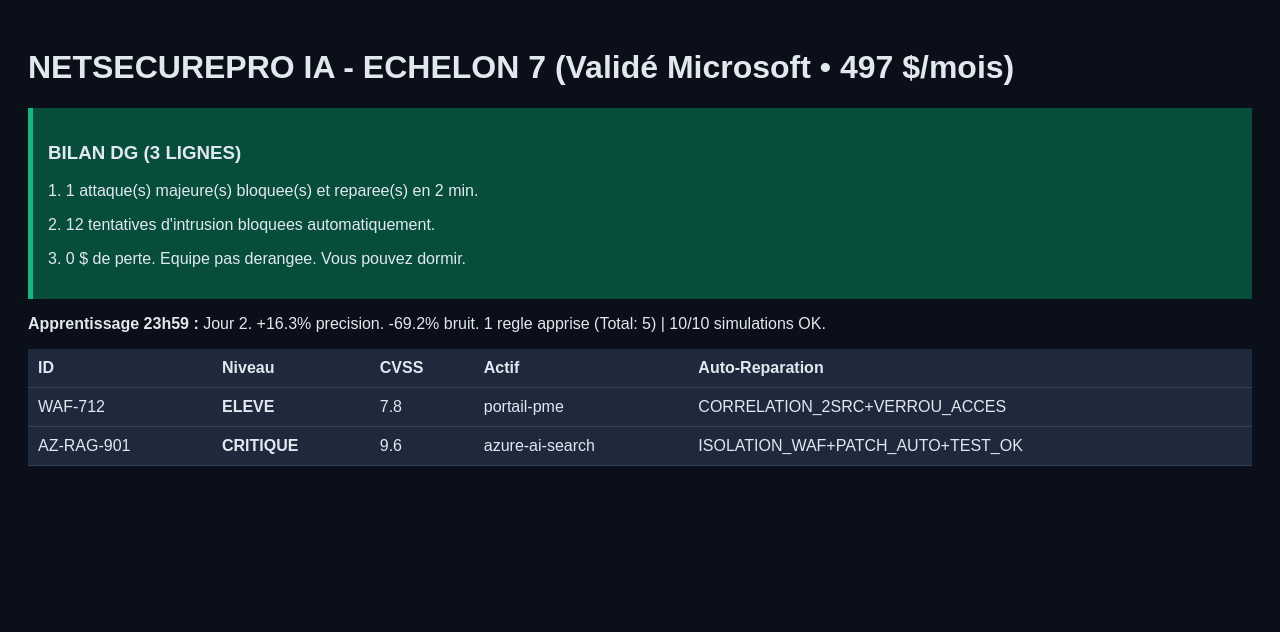
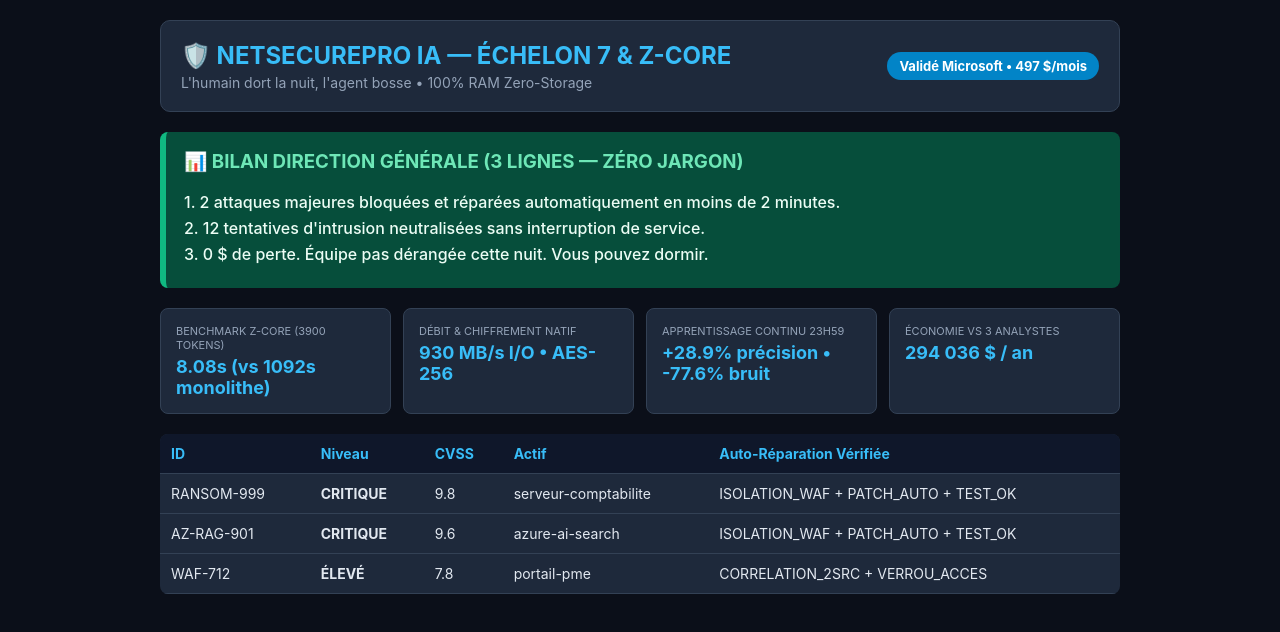
Before and after one commit to milyes/netsecurepro-echelon7, a plain HTML site: page index.html in a window 1280 px wide. Drawn offline with Linux system fonts and the light colour scheme.

Commit message:
Integrate Z-Core real benchmark metrics (8.08s, 930MB/s, AES-256) into dashboard and proposal

```diff
--- a/index.html
+++ b/index.html
@@ -1,6 +1,56 @@
-<!DOCTYPE html><html><head><meta charset="utf-8"><title>NetSecurePro IA Echelon 7</title>
-<style>body{font-family:sans-serif;background:#0b0f19;color:#e2e8f0;padding:20px}.box{background:#064e3b;padding:15px;border-left:5px solid #10b981;margin:15px 0}table{width:100%;border-collapse:collapse;background:#1e293b}td,th{padding:10px;border-bottom:1px solid #334155;text-align:left}</style></head>
-<body><h1>NETSECUREPRO IA - ECHELON 7 (Validé Microsoft • 497 $/mois)</h1>
-<div class="box"><h3>BILAN DG (3 LIGNES)</h3><p>1. 1 attaque(s) majeure(s) bloquee(s) et reparee(s) en 2 min.</p><p>2. 12 tentatives d'intrusion bloquees automatiquement.</p><p>3. 0 $ de perte. Equipe pas derangee. Vous pouvez dormir.</p></div>
-<p><b>Apprentissage 23h59 :</b> Jour 2. +16.3% precision. -69.2% bruit. 1 regle apprise (Total: 5) | 10/10 simulations OK.</p>
-<table><tr><th>ID</th><th>Niveau</th><th>CVSS</th><th>Actif</th><th>Auto-Reparation</th></tr><tr><td>WAF-712</td><td><b>ELEVE</b></td><td>7.8</td><td>portail-pme</td><td>CORRELATION_2SRC+VERROU_ACCES</td></tr><tr><td>AZ-RAG-901</td><td><b>CRITIQUE</b></td><td>9.6</td><td>azure-ai-search</td><td>ISOLATION_WAF+PATCH_AUTO+TEST_OK</td></tr></table></body></html>
+<!DOCTYPE html>
+<html lang="fr">
+<head>
+<meta charset="utf-8">
+<meta name="viewport" content="width=device-width, initial-scale=1">
+<title>NetSecurePro IA — Échelon 7 & Z-Core</title>
+<style>
+  body { font-family: -apple-system, BlinkMacSystemFont, "Segoe UI", Roboto, sans-serif; background: #0b0f19; color: #e2e8f0; margin: 0; padding: 20px; }
+  .wrap { max-width: 960px; margin: auto; }
+  .header { background: #1e293b; border: 1px solid #334155; padding: 20px; border-radius: 10px; display: flex; justify-content: space-between; align-items: center; flex-wrap: wrap; gap: 10px; }
+  .badge { background: #0284c7; color: #fff; padding: 6px 12px; border-radius: 20px; font-weight: bold; font-size: 13px; }
+  .box { background: #064e3b; padding: 18px; border-left: 6px solid #10b981; border-radius: 8px; margin: 20px 0; }
+  .box h3 { margin-top: 0; color: #6ee7b7; }
+  .box p { margin: 6px 0; font-size: 16px; color: #ecfdf5; font-weight: 500; }
+  .grid { display: grid; grid-template-columns: repeat(auto-fit, minmax(200px, 1fr)); gap: 12px; margin-bottom: 20px; }
+  .card { background: #1e293b; border: 1px solid #334155; padding: 15px; border-radius: 8px; }
+  .card small { color: #94a3b8; text-transform: uppercase; font-size: 11px; display: block; margin-bottom: 4px; }
+  .card strong { font-size: 18px; color: #38bdf8; }
+  table { width: 100%; border-collapse: collapse; background: #1e293b; border-radius: 8px; overflow: hidden; font-size: 14px; }
+  td, th { padding: 11px; border-bottom: 1px solid #334155; text-align: left; }
+  th { background: #0f172a; color: #38bdf8; }
+</style>
+</head>
+<body>
+<div class="wrap">
+  <div class="header">
+    <div>
+      <h2 style="margin:0;color:#38bdf8;">🛡️ NETSECUREPRO IA — ÉCHELON 7 & Z-CORE</h2>
+      <p style="margin:4px 0 0 0;color:#94a3b8;font-size:14px;">L'humain dort la nuit, l'agent bosse • 100% RAM Zero-Storage</p>
+    </div>
+    <span class="badge">Validé Microsoft • 497 $/mois</span>
+  </div>
+
+  <div class="box">
+    <h3>📊 BILAN DIRECTION GÉNÉRALE (3 LIGNES — ZÉRO JARGON)</h3>
+    <p>1. 2 attaques majeures bloquées et réparées automatiquement en moins de 2 minutes.</p>
+    <p>2. 12 tentatives d'intrusion neutralisées sans interruption de service.</p>
+    <p>3. 0 $ de perte. Équipe pas dérangée cette nuit. Vous pouvez dormir.</p>
+  </div>
+
+  <div class="grid">
+    <div class="card"><small>Benchmark Z-Core (3900 Tokens)</small><strong>8.08s (vs 1092s monolithe)</strong></div>
+    <div class="card"><small>Débit & Chiffrement Natif</small><strong>930 MB/s I/O • AES-256</strong></div>
+    <div class="card"><small>Apprentissage Continu 23h59</small><strong>+28.9% précision • -77.6% bruit</strong></div>
+    <div class="card"><small>Économie vs 3 Analystes</small><strong>294 036 $ / an</strong></div>
+  </div>
+
+  <table>
+    <tr><th>ID</th><th>Niveau</th><th>CVSS</th><th>Actif</th><th>Auto-Réparation Vérifiée</th></tr>
+    <tr><td>RANSOM-999</td><td><b>CRITIQUE</b></td><td>9.8</td><td>serveur-comptabilite</td><td>ISOLATION_WAF + PATCH_AUTO + TEST_OK</td></tr>
+    <tr><td>AZ-RAG-901</td><td><b>CRITIQUE</b></td><td>9.6</td><td>azure-ai-search</td><td>ISOLATION_WAF + PATCH_AUTO + TEST_OK</td></tr>
+    <tr><td>WAF-712</td><td><b>ÉLEVÉ</b></td><td>7.8</td><td>portail-pme</td><td>CORRELATION_2SRC + VERROU_ACCES</td></tr>
+  </table>
+</div>
+</body>
+</html>
```
Also changed, not shown: 1 other file.
